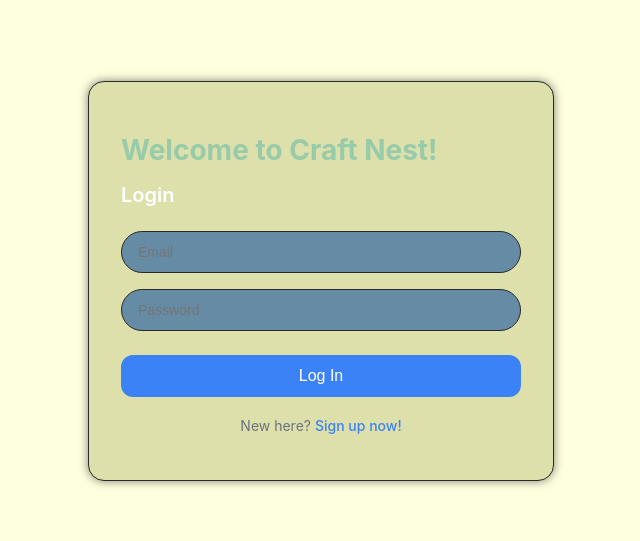
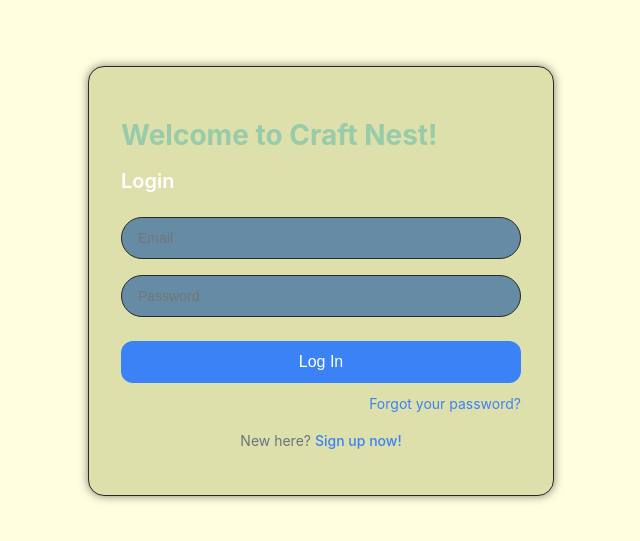
Before and after one commit to JonathanLewis1/SD2025, a React (Create React App) app: page /login in a window 1280 px wide. Shown: the part 143-684 px from the top of the page, without its empty margins (319-959 px from the left). Built offline with nearby package versions, Linux system fonts and the light colour scheme.

Commit message:
SignUpAuth

```diff
--- a/package.json
+++ b/package.json
@@ -41,5 +41,4 @@
       "last 1 safari version"
     ]
   }
-
 }
--- a/src/pages/Login/Login.js
+++ b/src/pages/Login/Login.js
@@ -1,5 +1,5 @@
 import React, { useState } from 'react';
-import { signInWithEmailAndPassword } from 'firebase/auth';
+import { signInWithEmailAndPassword, sendPasswordResetEmail, signOut } from 'firebase/auth';
 import { auth } from '../../firebase';
 import { useNavigate, Link } from 'react-router-dom';
 import '../../App.css';
@@ -8,10 +8,13 @@ const Login = () => {
   const [email, setEmail] = useState('');
   const [password, setPassword] = useState('');
   const [error, setError] = useState('');
+  const [resetMessage, setResetMessage] = useState('');
   const navigate = useNavigate();
 
   const handleSubmit = async (e) => {
     e.preventDefault();
+    setError('');
+    setResetMessage('');
     if (!email) {
       setError('Email is required');
       return;
@@ -21,10 +24,33 @@ const Login = () => {
       return;
     }
     try {
-      await signInWithEmailAndPassword(auth, email, password);
+      const userCredential = await signInWithEmailAndPassword(auth, email, password);
+      const user = userCredential.user;
+
+      if (!user.emailVerified) {
+        setError('Please verify your email before logging in.');
+        await signOut(auth); // Prevent access
+        return;
+      }
+
       navigate('/home');
     } catch (err) {
       setError('Invalid email or password');
+    }
+  };
+
+  const handleForgotPassword = async () => {
+    setError('');
+    setResetMessage('');
+    if (!email) {
+      setError('Please enter your email first');
+      return;
+    }
+    try {
+      await sendPasswordResetEmail(auth, email);
+      setResetMessage('Password reset email sent! Check your inbox.');
+    } catch (err) {
+      setError('Failed to send reset email. Please check your email.');
     }
   };
 
@@ -34,6 +60,7 @@ const Login = () => {
         <h1 style={styles.title}>Welcome to Craft Nest!</h1>
         <h2 style={styles.subtitle}>Login</h2>
         {error && <p style={styles.error}>{error}</p>}
+        {resetMessage && <p style={styles.success}>{resetMessage}</p>}
 
         <form onSubmit={handleSubmit} noValidate style={styles.form}>
           <input
@@ -54,6 +81,10 @@ const Login = () => {
           />
           <button type="submit" style={styles.button}>Log In</button>
         </form>
+
+        <p style={styles.forgotPassword} onClick={handleForgotPassword}>
+          Forgot your password?
+        </p>
 
         <p style={styles.signupText}>
           New here? <Link to="/signup" style={styles.link}>Sign up now!</Link>
@@ -121,8 +152,20 @@ const styles = {
   },
   error: {
     color: 'red',
-    marginBottom: 16,
+    marginBottom: 12,
     fontSize: 14,
+  },
+  success: {
+    color: 'green',
+    marginBottom: 12,
+    fontSize: 14,
+  },
+  forgotPassword: {
+    marginTop: 12,
+    fontSize: 14,
+    color: '#3b82f6',
+    textAlign: 'right',
+    cursor: 'pointer',
   },
   signupText: {
     color: '#6b7280',
--- a/src/pages/SignUp/SignUp.js
+++ b/src/pages/SignUp/SignUp.js
@@ -1,5 +1,5 @@
 import React, { useState } from 'react';
-import { createUserWithEmailAndPassword } from 'firebase/auth';
+import { createUserWithEmailAndPassword, sendEmailVerification } from 'firebase/auth';
 import { auth } from '../../firebase';
 import { useNavigate } from 'react-router-dom';
 import '../../App.css';
@@ -38,6 +38,9 @@ const SignUp = () => {
       const userCredential = await createUserWithEmailAndPassword(auth, email, password);
 const user = userCredential.user;
 
+// Send verification email
+await sendEmailVerification(user);
+
 // Save extra data to Firestore
 await setDoc(doc(db, "users", user.uid), {
   firstName,
@@ -46,6 +49,7 @@ const SignUp = () => {
   email,
   createdAt: new Date().toISOString(),
 });
+
 
       navigate('/');
     } catch (err) {
```
Also changed, not shown: 1 other file (tests, documents, lock files or other folders). Lines whose indentation alone changed are shown as unchanged.
